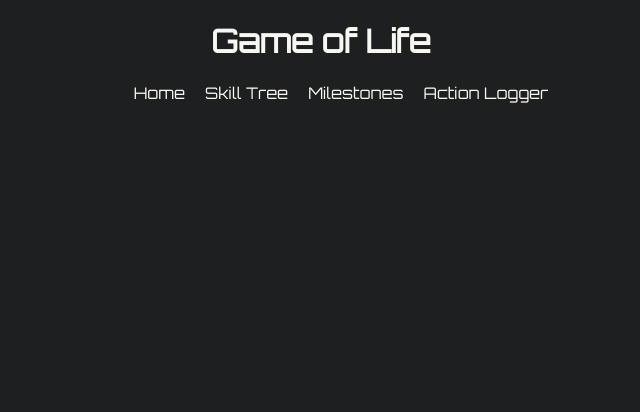
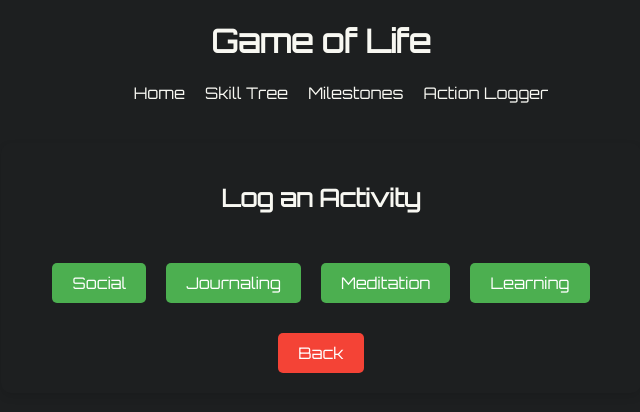
Before and after one commit to Tinoriffic/game-of-life, a React (Create React App) app in the folder frontend/: page /daily in a window 1280 px wide. Shown: the top 412 px of the page, without its empty margins (319-959 px from the left). Built offline with nearby package versions, Linux system fonts and the light colour scheme; no server answers.

Commit message:
action logger dashboard

```diff
--- a/frontend/src/App.js
+++ b/frontend/src/App.js
@@ -1,9 +1,11 @@
 import { BrowserRouter as Router, Route, Routes, Link } from 'react-router-dom';
 import MainMenu from './components/MainMenu';
 import LoginPage from './components/auth/LoginPage';
-import ActionLogger from './components/ActionLogger';
+import ActivityLogger from './components/dashboard/ActivityLogger';
+import Dashboard from './components/dashboard/Dashboard';
 import UserSetupPage from './components/auth/UserSetupPage';
 import TokenReceiver from './components/auth/TokenReceiver';
+import SocialLogs from './components/dashboard/SocialLogs';
 
 function App() {
   return (
@@ -16,7 +18,7 @@ function App() {
           <li><Link to="/">Home</Link></li>
           <li>Skill Tree</li>
           <li>Milestones</li>
-          <li><Link to="/log-actions">Action Logger</Link></li>
+          <li><Link to="/dashboard">Action Logger</Link></li>
         </ul>
       </nav>
       <Routes>
@@ -24,8 +26,9 @@ function App() {
         <Route path="/auth/callback" element={<TokenReceiver />} />
         <Route path="/user-setup" element={<UserSetupPage />} />
         <Route path="/" element={<MainMenu />} />
-        {/* TODO: route for ActionLogger */}
-        <Route path="/log-actions" element={<ActionLogger />} />
+        <Route path="/daily" element={<ActivityLogger />} />
+        <Route path="/dashboard" element={<Dashboard />} />
+        <Route path="/log-social-activity" element={<SocialLogs />} />
         {/* Define other routes */}
       </Routes>
     </Router>
--- /dev/null
+++ b/frontend/src/components/dashboard/ActivityCard.js
@@ -0,0 +1,12 @@
+import React from "react";
+
+const ActivityCard = ({ title, image, onClick }) => {
+    return (
+        <div className="activity-card" onClick={onClick}>
+            <img src={image} alt={title} className="activity-logo" />
+            <h3>{title}</h3>
+        </div>
+    );
+};
+
+export default ActivityCard;
--- /dev/null
+++ b/frontend/src/components/dashboard/ActivityLogger.js
@@ -0,0 +1,25 @@
+import React from 'react';
+import { useNavigate } from 'react-router-dom';
+
+const ActivityLogger = () => {
+    const navigate = useNavigate();
+
+    const handleBack = () => {
+        navigate(-1);
+    };
+
+    return (
+        <div className="activity-logger">
+            <h2>Log an Activity</h2>
+            <div className="activity-options">
+                <button onClick={() => navigate('/log-social-activity')}>Social</button>
+                <button onClick={() => {/* Navigate to specific activity logging page */}}>Journaling</button>
+                <button onClick={() => {/* Navigate to specific activity logging page */}}>Meditation</button>
+                <button onClick={() => {/* Navigate to specific activity logging page */}}>Learning</button>
+            </div>
+            <button className="back-button" onClick={handleBack}>Back</button>
+        </div>
+    );
+};
+
+export default ActivityLogger;
--- /dev/null
+++ b/frontend/src/components/dashboard/Dashboard.js
@@ -0,0 +1,34 @@
+import React from "react";
+import ActivityCard from "./ActivityCard";
+import './styles.css'
+import fitnessLogo from '../../assets/fitness-logo-1.png'
+import dailyLogo from '../../assets/meditation-logo-1.png'
+import { useNavigate } from "react-router-dom";
+
+const Dashboard = () => {
+    const navigate = useNavigate();
+
+    const activities = [
+        { title: 'Fitness', image: fitnessLogo, path: '/workouts' },
+        { title: 'Daily', image: dailyLogo, path: '/daily' },
+    ];
+
+    const navigateToActivity = (path) => {
+        navigate(path);
+    };
+
+    return (
+        <div className="dashboard">
+            {activities.map((activity) => (
+                <ActivityCard
+                key={activity.title}
+                title={activity.title}
+                image={activity.image}
+                onClick={() => navigateToActivity(activity.path)}
+            />
+            ))}
+        </div>
+    );
+};
+
+export default Dashboard;
--- /dev/null
+++ b/frontend/src/components/dashboard/SocialLogs.css
@@ -0,0 +1,45 @@
+.social-logs-container {
+    display: flex;
+    justify-content: center;
+    padding: 20px;
+  }
+
+  .social-logs-form {
+    max-width: 500px;
+    width: 100%;
+    background: #1D1F20;
+    padding: 20px;
+    border-radius: 10px;
+    border: 2px solid #fff;
+    color: #F8F8F2;
+  }
+
+  .form-group {
+    margin-bottom: 20px;
+  }
+
+  .form-group label {
+    display: block;
+    margin-bottom: 5px;
+  }
+
+  .form-group select, .form-group textarea {
+    width: 100%;
+    padding: 10px;
+    border-radius: 5px;
+    border: 1px solid #ccc;
+  }
+
+  .submit-btn {
+    background-color: #4caf50;
+    color: #fff;
+    padding: 10px 20px;
+    border: none;
+    border-radius: 5px;
+    cursor: pointer;
+    width: 100%;
+  }
+
+  .submit-btn:hover {
+    background-color: #45a045;
+  }
--- /dev/null
+++ b/frontend/src/components/dashboard/SocialLogs.js
@@ -0,0 +1,78 @@
+import React, { useState } from 'react';
+import axiosInstance from '../../axios';
+import { baseUrl } from '../../config/apiConfig';
+import { useNavigate } from 'react-router-dom';
+import './SocialLogs.css'
+
+const SocialLogs = ({ userId }) => {
+    const [interactionType, setInteractionType] = useState('');
+    const [notes, setNotes] = useState('');
+    const [error, setError] = useState('');
+    const navigate = useNavigate();
+
+    const socialInteractions = [
+        { value: "social_gathering", label: "Attended a Social Gathering" },
+        { value: 'presentation', label: 'Gave a Presentation' },
+        { value: 'approach_stranger', label: 'Approached a Stranger' },
+        { value: 'give_compliment', label: 'Gave a Compliment' },
+        { value: 'tell_story', label: 'Told a Story' },
+        { value: 'make_laugh', label: 'Made Someone Laugh' },
+      ];
+
+    const handleSubmit = async (e) => {
+        e.preventDefault();
+
+        const logEntry = {
+            user_id: userId,
+            activity_type: "socialize",
+            description: interactionType,
+            notes: notes
+        };
+
+        try {
+            await axiosInstance.post(`${baseUrl}/users/${userId}/log-activity/`, logEntry);
+            alert('Social activity logged successfully');
+            setError('');
+            navigate('/dashboard');
+        } catch (error) {
+            console.error('Error logging social activity: ', error);
+            setError('Failed to log social activity. Please try again.');
+        }
+    };
+
+    return (
+        <div className="social-logs-container">
+          <form onSubmit={handleSubmit} className="social-logs-form">
+            <h2>Log a Social Activity</h2>
+            <div className="form-group">
+              <label htmlFor="interactionType">Type of Interaction:</label>
+              <select
+                id="interactionType"
+                value={interactionType}
+                onChange={(e) => setInteractionType(e.target.value)}
+                required
+              >
+                <option value="">Select Interaction Type</option>
+                {socialInteractions.map((interaction) => (
+                  <option key={interaction.value} value={interaction.value}>
+                    {interaction.label}
+                  </option>
+                ))}
+              </select>
+            </div>
+            <div className="form-group">
+              <label htmlFor="notes">Notes (optional):</label>
+              <textarea
+                id="notes"
+                value={notes}
+                onChange={(e) => setNotes(e.target.value)}
+              />
+            </div>
+            <button type="submit" className="submit-btn">Log Activity</button>
+          </form>
+          {error && <div className="error-message">{error}</div>}
+        </div>
+      );
+    };
+
+export default SocialLogs;
--- /dev/null
+++ b/frontend/src/components/dashboard/styles.css
@@ -0,0 +1,93 @@
+.dashboard {
+    display: flex;
+    justify-content: center;
+    align-items: center;
+    gap: 30px;
+    padding: 20px;
+    background: #1D1F20;
+}
+
+.activity-card {
+    display: flex;
+    flex-direction: column;
+    align-items: center;
+    justify-content: center;
+    background-color: #282c34;
+    border: 2px solid #fff;
+    border-radius: 10px;
+    padding: 20px;
+    margin: 10px;
+    width: 250px;
+    cursor: pointer;
+    transition: transform 0.2s ease-in-out;
+}
+
+.activity-card:hover {
+    transform: scale(1.05);
+}
+
+.activity-logo {
+    width: 100px;
+    height: 100px;
+    margin-bottom: 20px;
+}
+
+.activity-card h3 {
+    color: #F8F8F2;
+    font-family: 'Orbitron', sans-serif;
+}
+
+.activity-logger {
+    display: flex;
+    flex-direction: column;
+    align-items: center;
+    justify-content: center;
+    background-color: #1D1F20; /* Consistent dark background */
+    color: #F8F8F2;
+    padding: 20px;
+    margin-top: 20px;
+    border-radius: 10px;
+    box-shadow: 0 4px 8px rgba(0,0,0,0.1); /* Subtle shadow for depth */
+    width: 80%;
+    max-width: 600px; /* Maximum width */
+    margin: 40px auto; /* Centering */
+}
+
+.activity-options {
+    display: flex;
+    flex-wrap: wrap;
+    justify-content: center;
+    gap: 20px; /* Space between buttons */
+    margin-top: 20px;
+}
+
+.activity-options button {
+    background-color: #4caf50; /* CHANGE LATER: Green background for buttons */
+    color: #FFFFFF;
+    border: none;
+    padding: 10px 20px;
+    font-size: 16px;
+    cursor: pointer;
+    border-radius: 5px;
+    transition: background-color 0.3s ease;
+}
+
+.activity-options button:hover {
+    background-color: #43a047;
+}
+
+.back-button {
+    background-color: #f44336; /* CHANGE LATER: Red background for the back button */
+    color: #FFFFFF;
+    border: none;
+    padding: 10px 20px;
+    font-size: 16px;
+    cursor: pointer;
+    border-radius: 5px;
+    margin-top: 30px; /* Space from options */
+    transition: background-color 0.3s ease;
+}
+
+.back-button:hover {
+    background-color: #d32f2f;
+}
```
Also changed, not shown: frontend/src/assets/fitness-logo-1.png (added), frontend/src/assets/meditation-logo-1.png (added).
